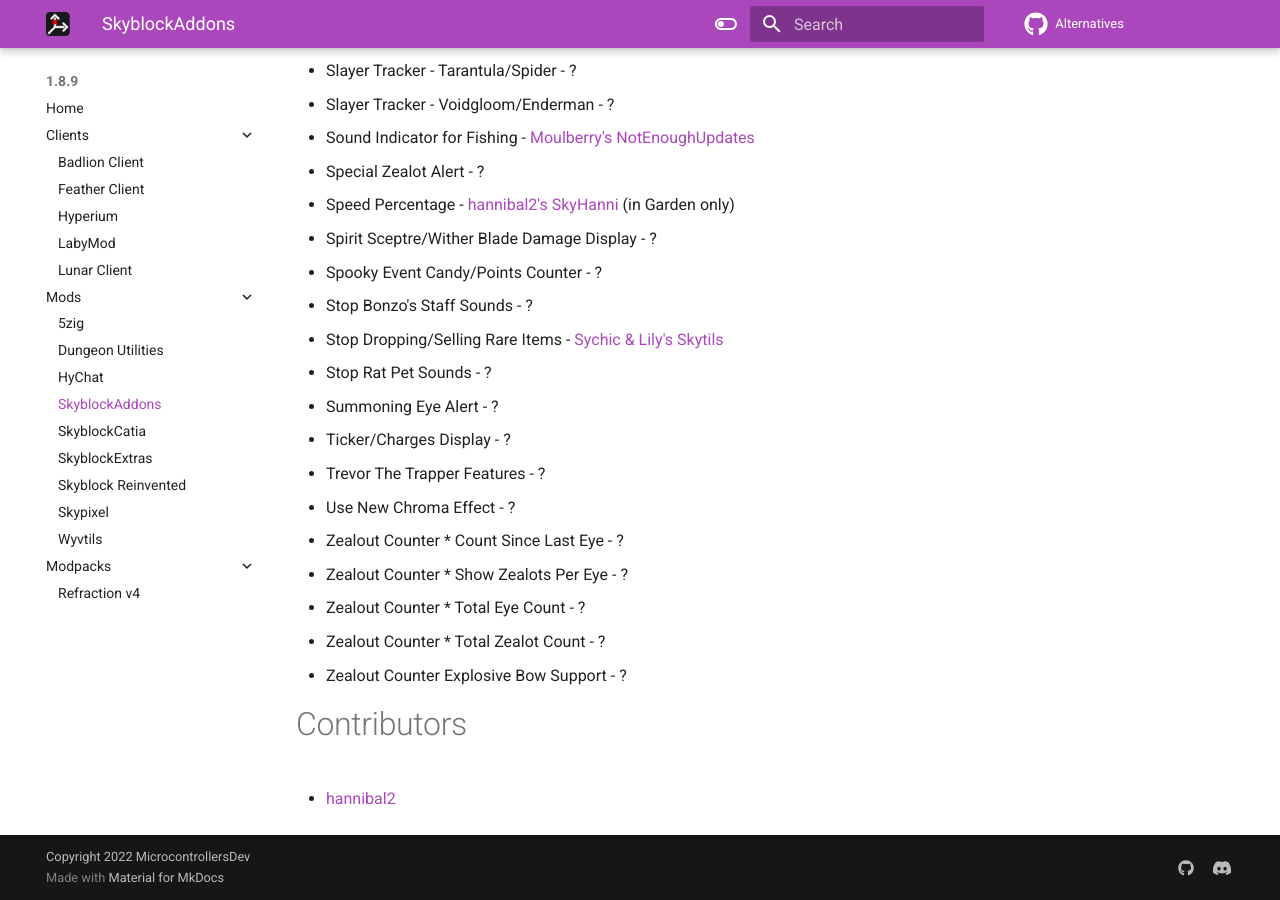
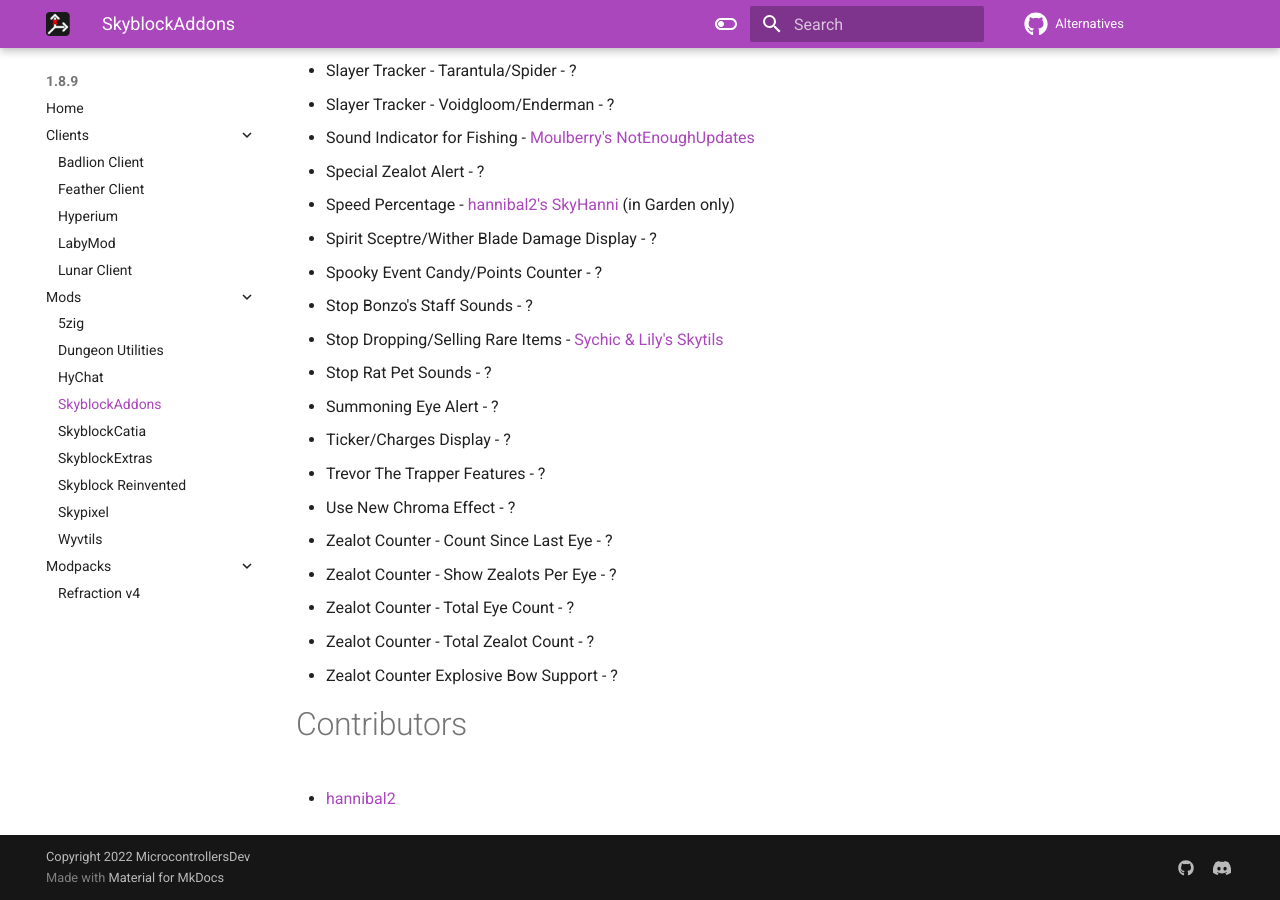
Before and after one commit to MicrocontrollersDev/Alternatives, an MkDocs documentation site: the page built from docs/1.8.9/skyblockaddons.md, in a window 1280 px wide and 900 px high, scrolled down 3697 px. Built offline with MkDocs 1.6.1 and Material for MkDocs 9.7.7, drawn with Linux system fonts in a browser that asks for light colours; comment, search, counter and statistics services are not loaded.

Commit message:
Zealout (#140)
* Zealout

* I can change the asterisks (*) after "counter" to a hyphen (-)

---------

Co-authored-by: hannibal2 <24389977+hannibal00212@users.noreply.github.com>

```diff
--- a/docs/1.8.9/skyblockaddons.md
+++ b/docs/1.8.9/skyblockaddons.md
@@ -123,11 +123,11 @@
 * Ticker/Charges Display - ?
 * Trevor The Trapper Features - ?
 * Use New Chroma Effect - ?
-* Zealout Counter * Count Since Last Eye - ?
-* Zealout Counter * Show Zealots Per Eye - ?
-* Zealout Counter * Total Eye Count - ?
-* Zealout Counter * Total Zealot Count - ?
-* Zealout Counter Explosive Bow Support - ?
+* Zealot Counter - Count Since Last Eye - ?
+* Zealot Counter - Show Zealots Per Eye - ?
+* Zealot Counter - Total Eye Count - ?
+* Zealot Counter - Total Zealot Count - ?
+* Zealot Counter Explosive Bow Support - ?
 
 # Contributors
 
```
